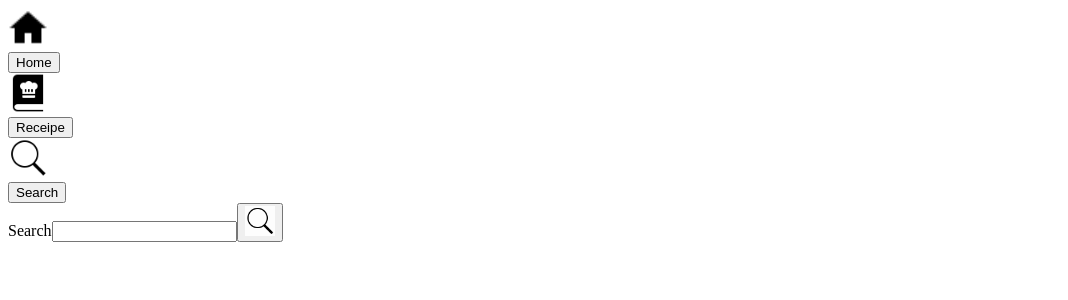
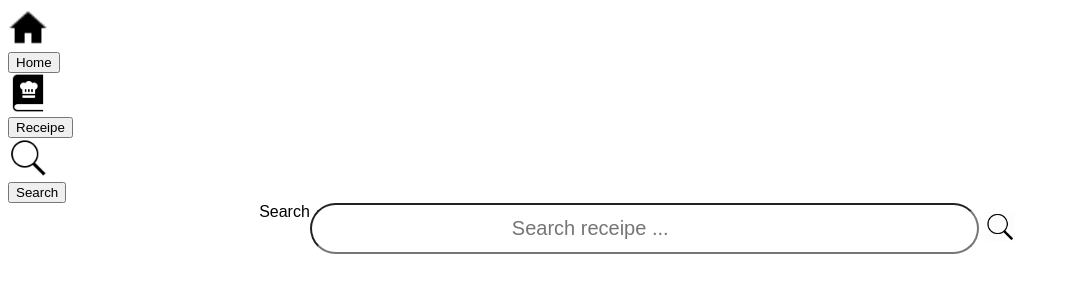
Before and after one commit to Devaure/ApiMarmiton, an Angular app: page /search in a window 1280 px wide. Shown: the top 300 px of the page, without its empty margins (0-1068 px from the left). Built offline with nearby package versions, Linux system fonts and the light colour scheme.

Commit message:
card search receipe and input search bar css

```diff
--- a/src/app/search/search.component.css
+++ b/src/app/search/search.component.css
@@ -0,0 +1,47 @@
+/* --------------------------------------------- SEARCH ------------------------------------------------------------ */
+.container-search {
+    display: flex;
+    justify-content: center;
+}
+.btn-search{
+    border: none;
+    background-color: white;
+}
+.form-group{
+    display: flex;
+    flex-direction: row;
+}
+#search {
+    width: 100%;
+    padding: 12px 200px;
+    background-color: transparent;
+    transition: transform 250ms ease-in-out;
+    font-size: 20px;
+    line-height: 18px;
+    color: #575756;
+    border-radius: 50px;
+
+}
+/* ---------------------------------------------CARD RECEIPE SEARCH------------------------------------------------- */
+.container-card {
+    display: flex;
+    flex-direction: row;
+    flex-wrap: wrap;
+    justify-content: space-around;
+}
+.card {
+    box-sizing: border-box;
+    width: 30%;
+    height: 60vh;
+    margin: 20px auto;
+    padding: 10px 10px 10px 10px;
+    box-shadow: lightgray 4px 4px 20px;
+    border-radius: 10px;
+    border: 2px solid #52A9A4;
+
+}
+.card img {
+    width: 100%;
+    height: 40vh;
+    border-radius: 10px
+}
--- a/src/app/search/search.component.html
+++ b/src/app/search/search.component.html
@@ -2,14 +2,14 @@
     <form #f="ngForm" (ngSubmit)="onSearch(f.value)">
         <div class="form-group">
             <label for="search">Search</label>
-            <input type="text" name="keyWord" id="search" ngModel required>
+            <input type="text" name="keyWord" id="search" placeholder="Search receipe ..." ngModel required>
             <button type="submit" class="btn-search"><img src="../../assets/images/icons8-search.gif" alt="icon loupe image" width="30px"></button>
         </div>
     </form>
 </div>
 <div class="container-card">
     <div class="card" *ngFor="let p of pageRecettes?.results">
+        <img src="{{p.thumbnail_url}}" alt="{{p.name}}">
         <h2>{{p.name}}</h2>
-        <img src="{{p.thumbnail_url}}" alt="{{p.name}}">
     </div>
 </div>
--- a/src/styles.css
+++ b/src/styles.css
@@ -1 +1,3 @@
-/* You can add global styles to this file, and also import other style files */
+body {
+    font-family: "Montserrat", sans-serif;
+}
```
